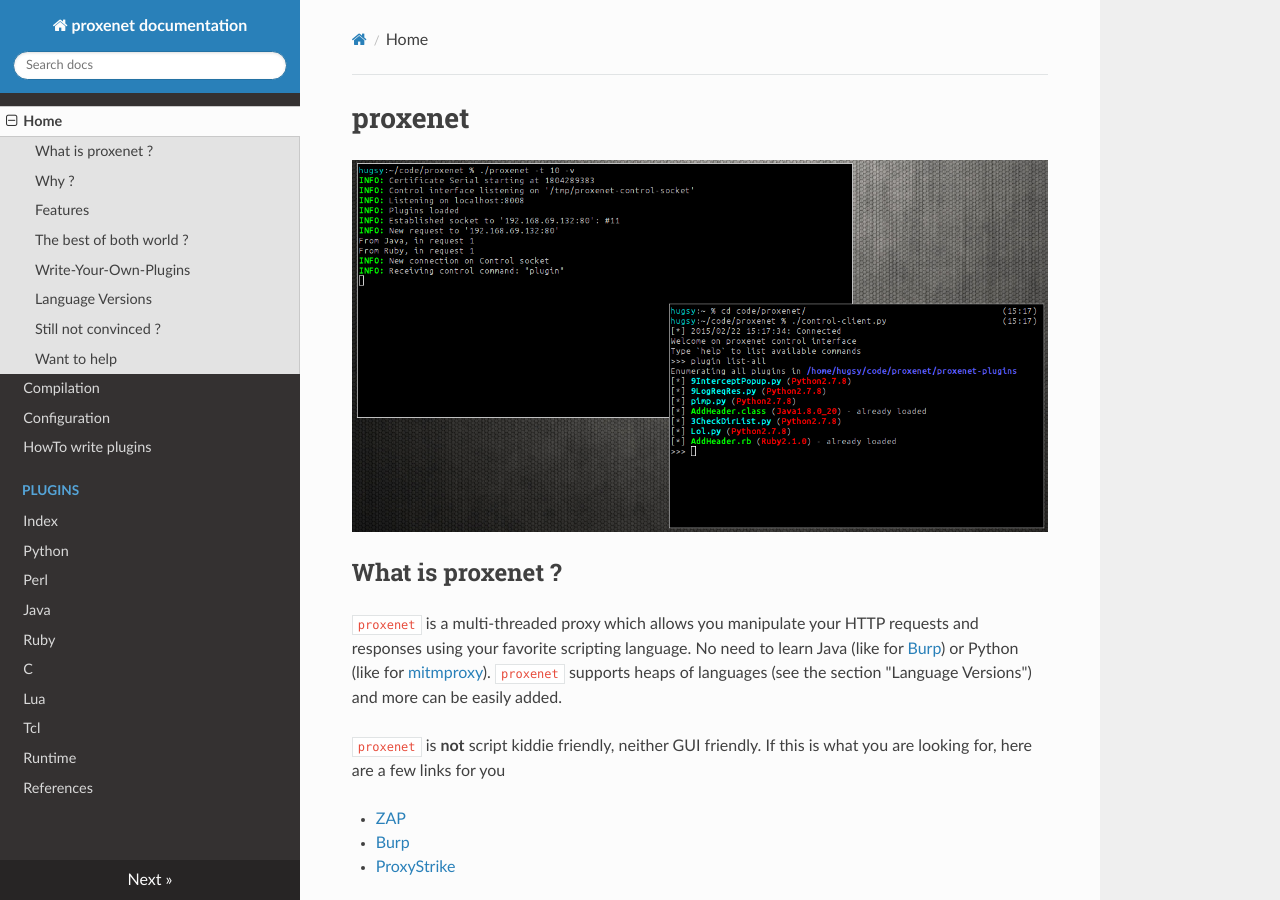
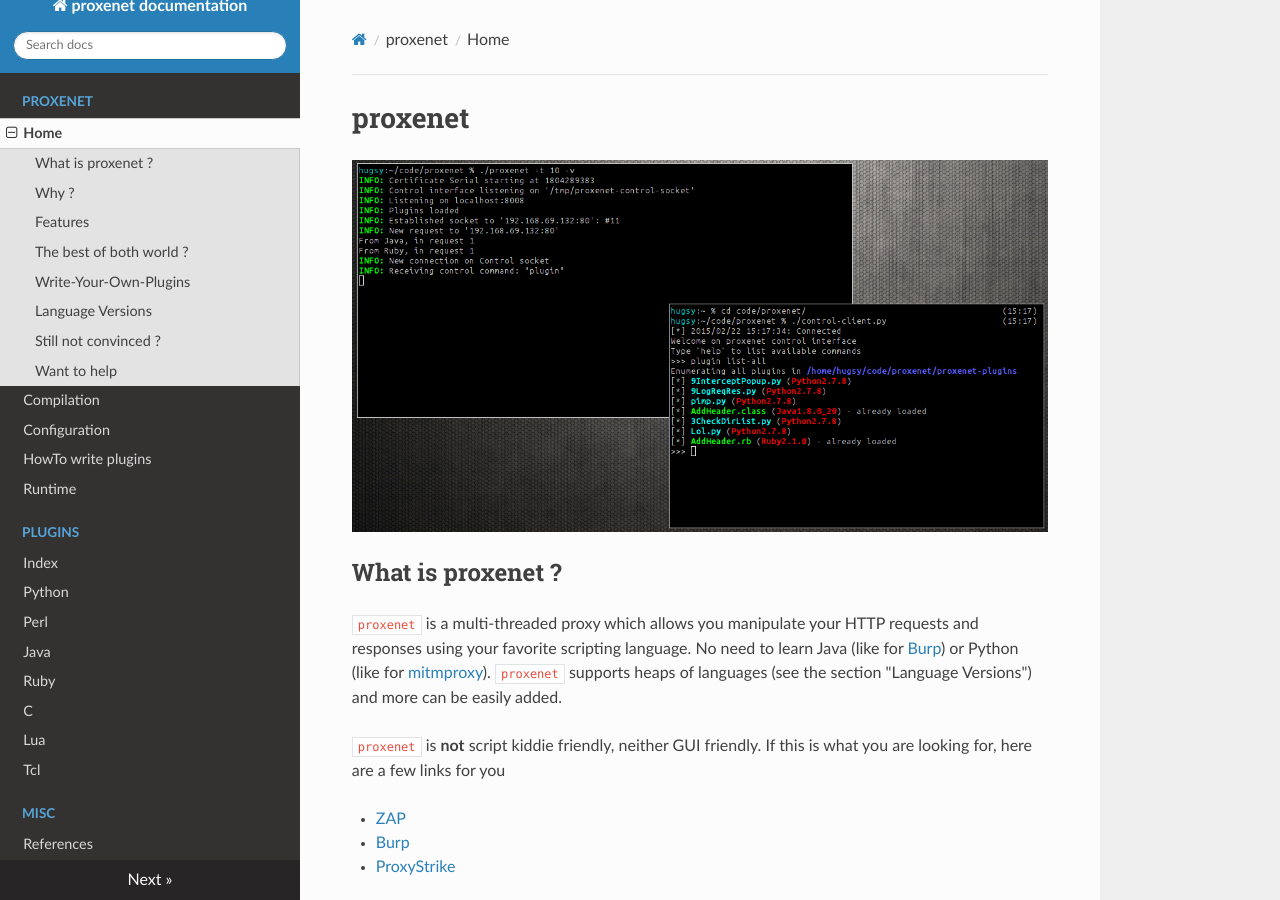
Before and after one commit to hugsy/proxenet, an MkDocs documentation site: the page built from docs/index.md, in a window 1280 px wide and 900 px high. Built offline with MkDocs 1.6.1, drawn with Linux system fonts in a browser that asks for light colours; nearby versions of some CDN libraries; old or Windows-style settings are respelled for this version of MkDocs.

Commit message:
Update mkdocs.yml

```diff
--- a/mkdocs.yml
+++ b/mkdocs.yml
@@ -1,17 +1,17 @@
 site_name: proxenet documentation
 theme: readthedocs
 pages:
-- ['index.md', 'Home']
-- ['compil.md', 'Compilation']
-- ['config.md', 'Configuration']
-- ['plugin.md', 'HowTo write plugins']
-- ['plugins/index.md', 'Plugins', 'Index']
+- ['index.md',   'proxenet', 'Home']
+- ['compil.md',  'proxenet', 'Compilation']
+- ['config.md',  'proxenet', 'Configuration']
+- ['plugin.md',  'proxenet', 'HowTo write plugins']
+- ['runtime.md', 'proxenet', 'Runtime']
+- ['plugins/index.md',  'Plugins', 'Index']
 - ['plugins/python.md', 'Plugins', 'Python']
-- ['plugins/perl.md', 'Plugins', 'Perl']
-- ['plugins/java.md', 'Plugins', 'Java']
-- ['plugins/ruby.md', 'Plugins', 'Ruby']
-- ['plugins/c.md', 'Plugins', 'C']
-- ['plugins/lua.md', 'Plugins', 'Lua']
-- ['plugins/tcl.md', 'Plugins', 'Tcl']
-- ['runtime.md', 'Runtime']
-- ['refs.md', 'References']
+- ['plugins/perl.md',   'Plugins', 'Perl']
+- ['plugins/java.md',   'Plugins', 'Java']
+- ['plugins/ruby.md',   'Plugins', 'Ruby']
+- ['plugins/c.md',      'Plugins', 'C']
+- ['plugins/lua.md',    'Plugins', 'Lua']
+- ['plugins/tcl.md',    'Plugins', 'Tcl']
+- ['refs.md', 'Misc', 'References']
```
